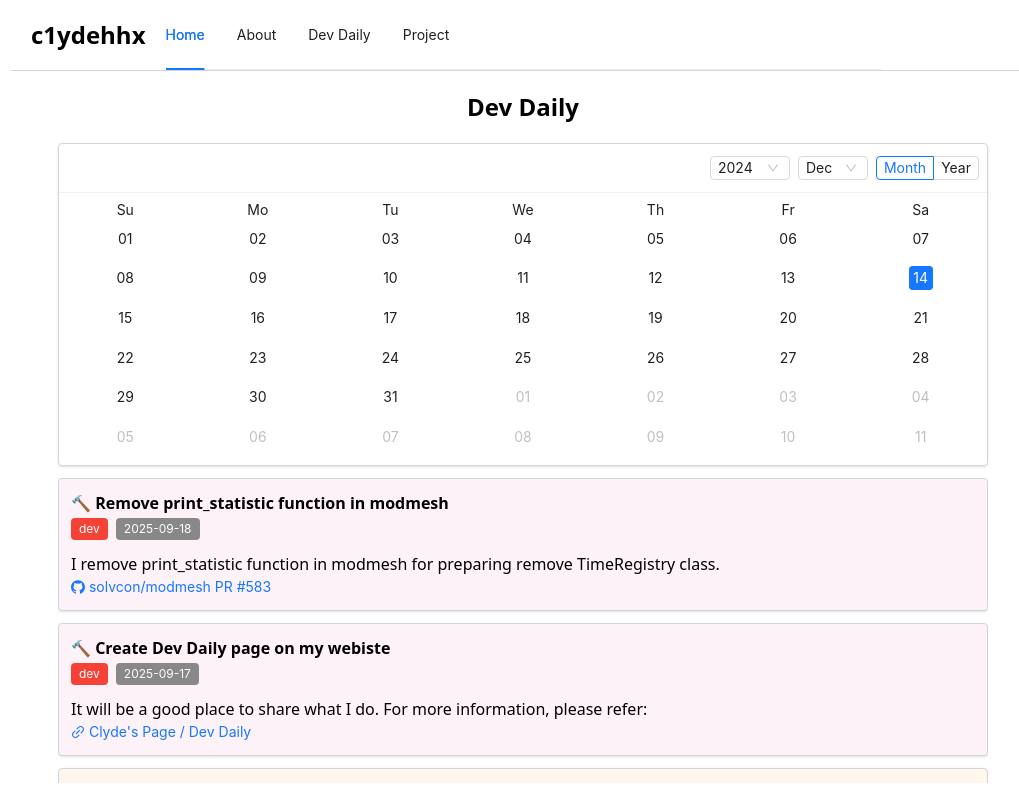
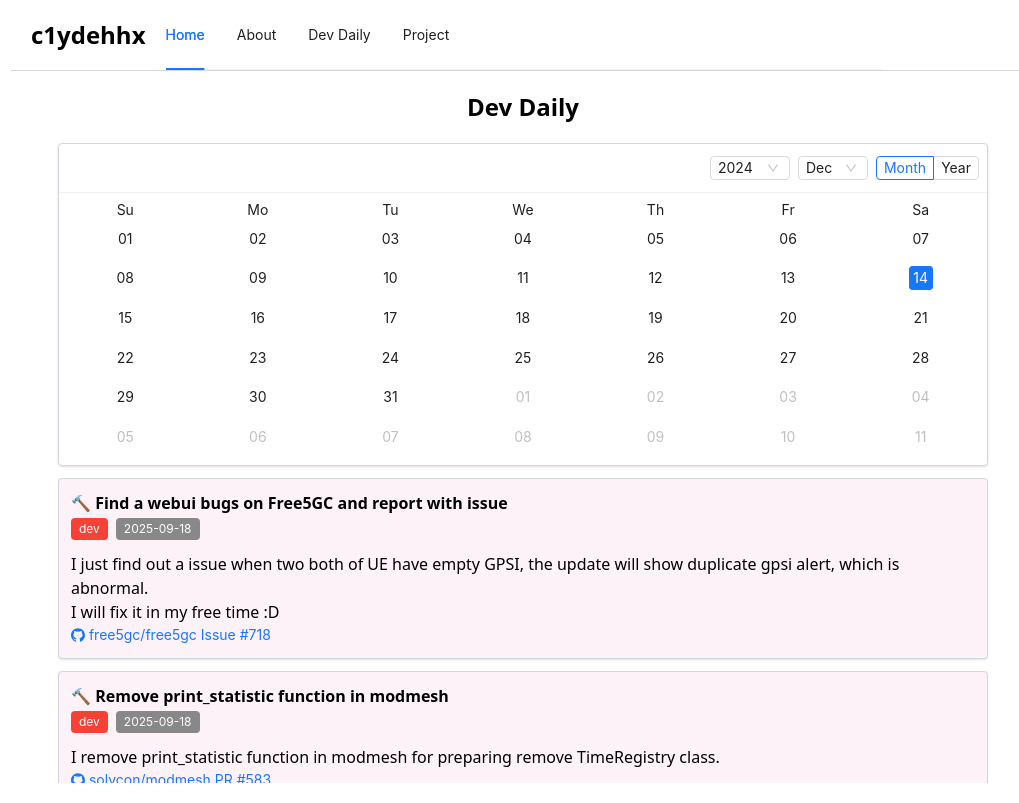
Before and after one commit to c1ydehhx/c1ydehhx.github.io, a React (Vite) app: page /#/DevDaily in a window 1280 px wide. Shown: the whole page, without its empty margins (117-1136 px from the left). Built offline with nearby package versions, Linux system fonts and the light colour scheme.

Commit message:
Add daily 'Find a webui bugs on Free5GC and report with issue'

```diff
--- a/src/daily/daily.tsx
+++ b/src/daily/daily.tsx
@@ -4,6 +4,18 @@ import { Typography } from "antd";
 const { Link } = Typography;
 
 export const dailyData = [
+    {
+        date: "2025-09-18",
+        topic: "dev",
+        title: "Find a webui bugs on Free5GC and report with issue",
+        description: <div>
+            <p>I just find out a issue when two both of UE have empty GPSI, the update will show duplicate gpsi alert, which is abnormal.</p>
+            <p>I will fix it in my free time :D</p>
+            <div className="flex flex-col gap-1">
+                <Link href="https://github.com/free5gc/free5gc/issues/718"><GithubOutlined /> free5gc/free5gc Issue #718</Link>
+            </div>
+        </div>
+    },
     {
         date: "2025-09-18",
         topic: "dev",
```
